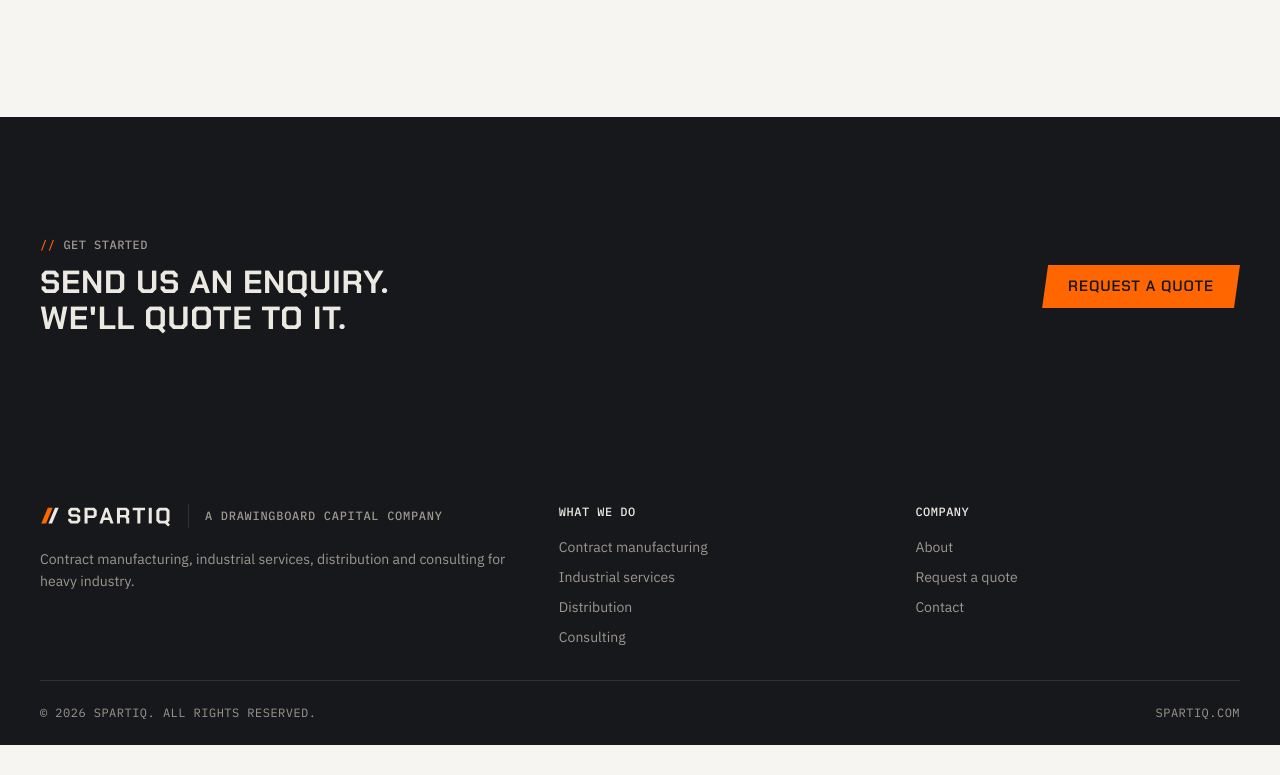
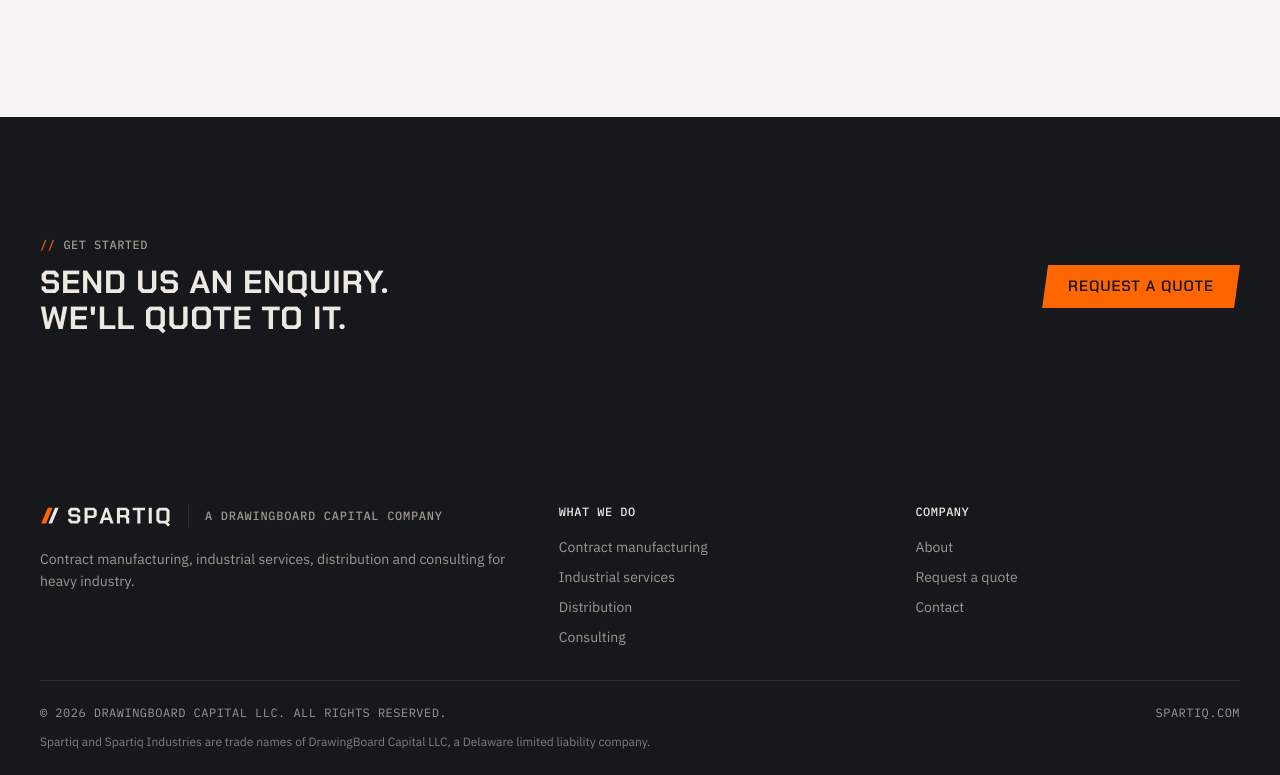
Before and after one commit to spartiqindustries/spartiq-website, a plain HTML site: page index.html in a window 1280 px wide. Shown: the part 2351-3126 px from the top of the page. Before the commit the page ends 3096 px from the top, so only its background shows below. Drawn offline with Linux system fonts and the light colour scheme.

Commit message:
Footer: legal entity and trade-name notice
Co-Authored-By: Claude Opus 5.5 <noreply@anthropic.com>
Claude-Session: https://claude.ai/code/session_01P6w2ZkD22tsbgZHeN1S6pt

```diff
--- a/index.html
+++ b/index.html
@@ -272,6 +272,7 @@ header{position:sticky;top:env(safe-area-inset-top,0px);z-index:9;background:var
 .fdiv{width:1px;height:24px;background:var(--graphite-line)}
 .fparent{font:500 12px/16px var(--font-mono);letter-spacing:.06em;text-transform:uppercase;color:var(--on-graphite-muted)}
 @media (max-width:480px){.fdiv{display:none}.fcols .flock{flex-direction:column;align-items:flex-start;gap:var(--space-2)}}
+.flegal{flex:1 1 100%;margin:0;font:400 12px/18px var(--font-sans);letter-spacing:0;text-transform:none;color:var(--on-graphite-muted);opacity:.8}
 footer{background:var(--graphite);color:var(--on-graphite-muted);font-size:14px;line-height:22px}
 .fcols{display:grid;grid-template-columns:1.5fr 1fr 1fr;gap:var(--space-8);padding-block:var(--space-12) var(--space-8)}
 .fcols div{display:grid;gap:var(--space-2);align-content:start}
@@ -762,7 +763,7 @@ footer{background:var(--graphite);color:var(--on-graphite-muted);font-size:14px;
       <div><span class="t">What we do</span><a href="#manufacturing">Contract manufacturing</a><a href="#industrial-services">Industrial services</a><a href="#distribution">Distribution</a><a href="#consulting">Consulting</a></div>
       <div><span class="t">Company</span><a href="#about">About</a><a href="#quote">Request a quote</a><a href="#contact">Contact</a></div>
     </div>
-    <div class="fbase"><span>© 2026 Spartiq. All rights reserved.</span><span>spartiq.com</span></div>
+    <div class="fbase"><span>© 2026 DrawingBoard Capital LLC. All rights reserved.</span><span>spartiq.com</span><p class="flegal">Spartiq and Spartiq Industries are trade names of DrawingBoard Capital LLC, a Delaware limited liability company.</p></div>
   </div>
 </footer>
 
```
